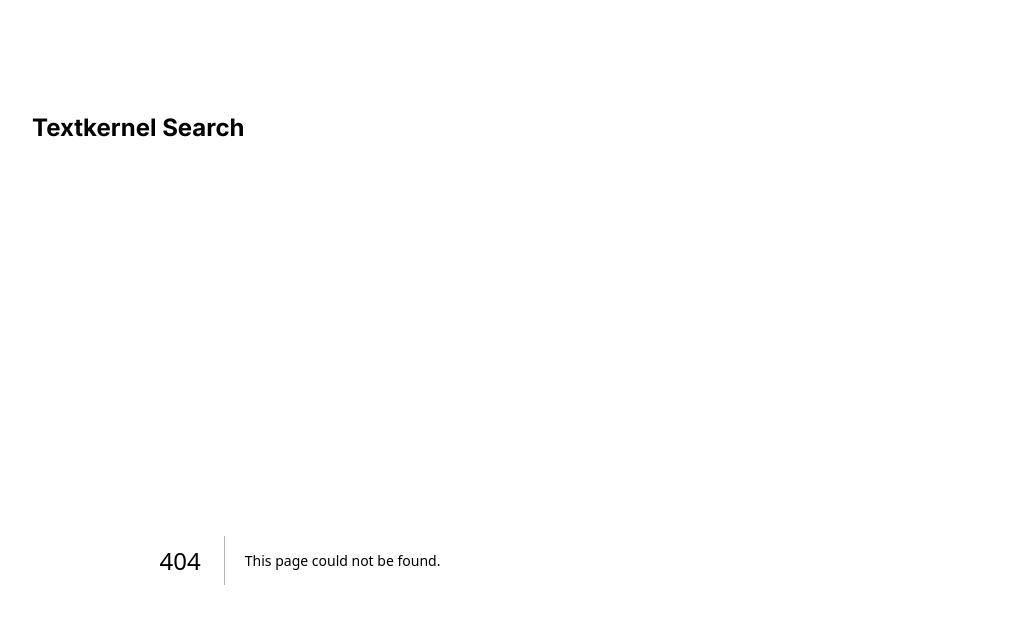
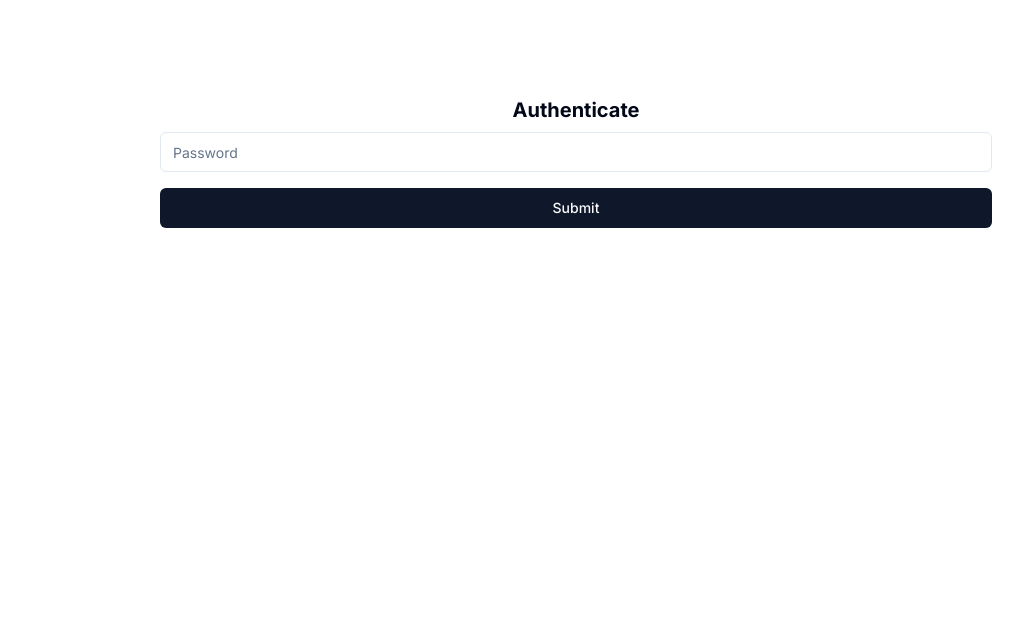
Before and after one commit to nickmurphy-steame/textkernel-console, a Next.js app: page /login in a window 1280 px wide. Before the commit this address had no page. Shown: the top 624 px of the page, without its empty margins (64-1087 px from the left). Built offline with nearby package versions, Linux system fonts and the light colour scheme.

Commit message:
protect console

```diff
--- /dev/null
+++ b/actions/login.ts
@@ -0,0 +1,15 @@
+"use server";
+
+import { cookies } from "next/headers";
+import { redirect } from "next/navigation";
+import { NextResponse } from "next/server";
+
+export async function login(data: FormData) {
+  if (data.get("password") === process.env.PASSWORD) {
+    cookies().set("authenticated", "true");
+    return true;
+  } else {
+    console.log("Invalid credentials");
+    return false;
+  }
+}
--- /dev/null
+++ b/app/(home)/layout.tsx
@@ -0,0 +1,17 @@
+export default function HomeLayout({
+  children,
+  detail,
+}: Readonly<{
+  children: React.ReactNode;
+  detail: React.ReactNode;
+}>) {
+  return (
+    <main className="flex min-h-screen flex-col p-24">
+      <h1 className="text-2xl font-bold my-4">Textkernel Search</h1>
+      <div className="grid grid-cols-2 gap-x-4">
+        <div className="col-span-1">{children}</div>
+        <div className="col-span-1">{detail}</div>
+      </div>
+    </main>
+  );
+}
--- a/app/layout.tsx
+++ b/app/layout.tsx
@@ -12,21 +12,13 @@
 
 export default function RootLayout({
   children,
-  detail,
 }: Readonly<{
   children: React.ReactNode;
-  detail: React.ReactNode;
 }>) {
   return (
     <html lang="en">
       <body className={inter.className}>
-        <main className="flex min-h-screen flex-col p-24">
-          <h1 className="text-2xl font-bold my-4">Textkernel Search</h1>
-          <div className="grid grid-cols-2 gap-x-4">
-            <div className="col-span-1">{children}</div>
-            <div className="col-span-1">{detail}</div>
-          </div>
-        </main>
+        {children}
         <Toaster />
       </body>
     </html>
--- /dev/null
+++ b/app/login/page.tsx
@@ -0,0 +1,38 @@
+"use client";
+
+import { login } from "@/actions/login";
+import { Button } from "@/components/ui/button";
+import { Input } from "@/components/ui/input";
+import { useRouter } from "next/navigation";
+import { toast } from "sonner";
+
+export default function LoginPage() {
+  const router = useRouter();
+  return (
+    <main className="flex min-h-screen flex-col p-24 max-w-screen-lg mx-auto">
+      <h1 className="text-xl font-bold text-center pb-2">Authenticate</h1>
+      <form
+        className="flex flex-col gap-y-4"
+        action={async (data) => {
+          const success = await login(data);
+          if (success) {
+            toast.success("Authenticated");
+            router.push("/");
+          } else {
+            toast.error("Invalid credentials");
+          }
+        }}
+      >
+        <Input
+          type="password"
+          name="password"
+          placeholder="Password"
+          minLength={1}
+        />
+        <Button className="w-full" type="submit">
+          Submit
+        </Button>
+      </form>
+    </main>
+  );
+}
--- /dev/null
+++ b/lib/auth.ts
@@ -0,0 +1,5 @@
+import { cookies } from "next/headers";
+
+export const isAuthenticated = () => {
+  return cookies().get("authenticated")?.value === "true";
+};
```
Also changed, not shown: middleware.ts (added, +14 -0 lines), app/(home)/@detail/page.tsx (renamed from app/@detail/page.tsx), app/(home)/page.tsx (renamed from app/page.tsx).
